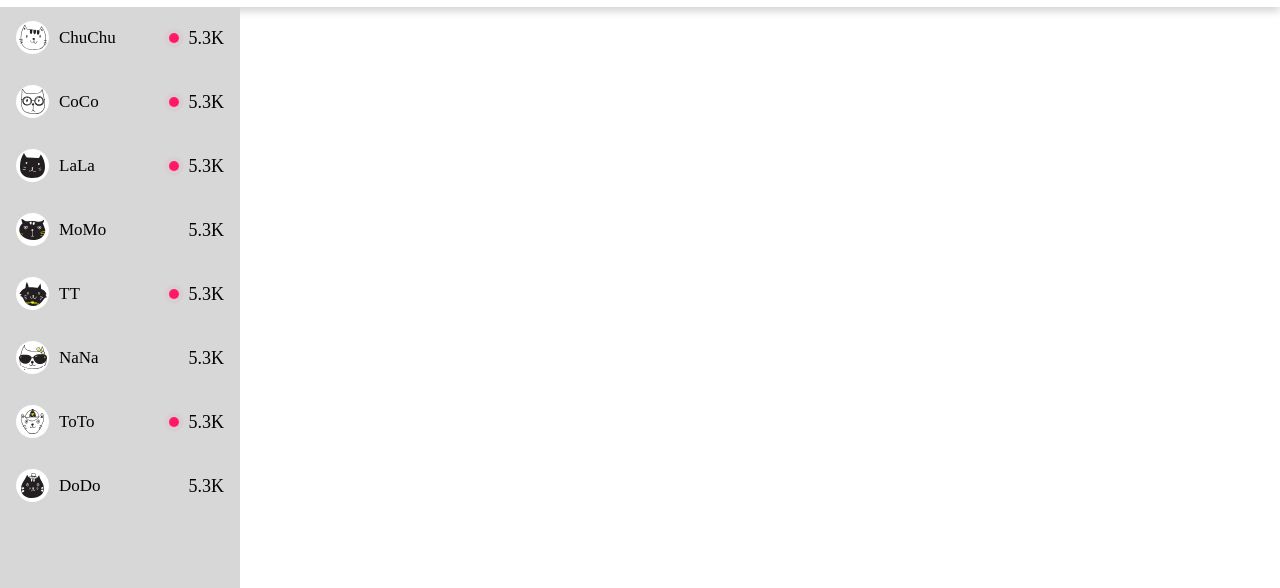
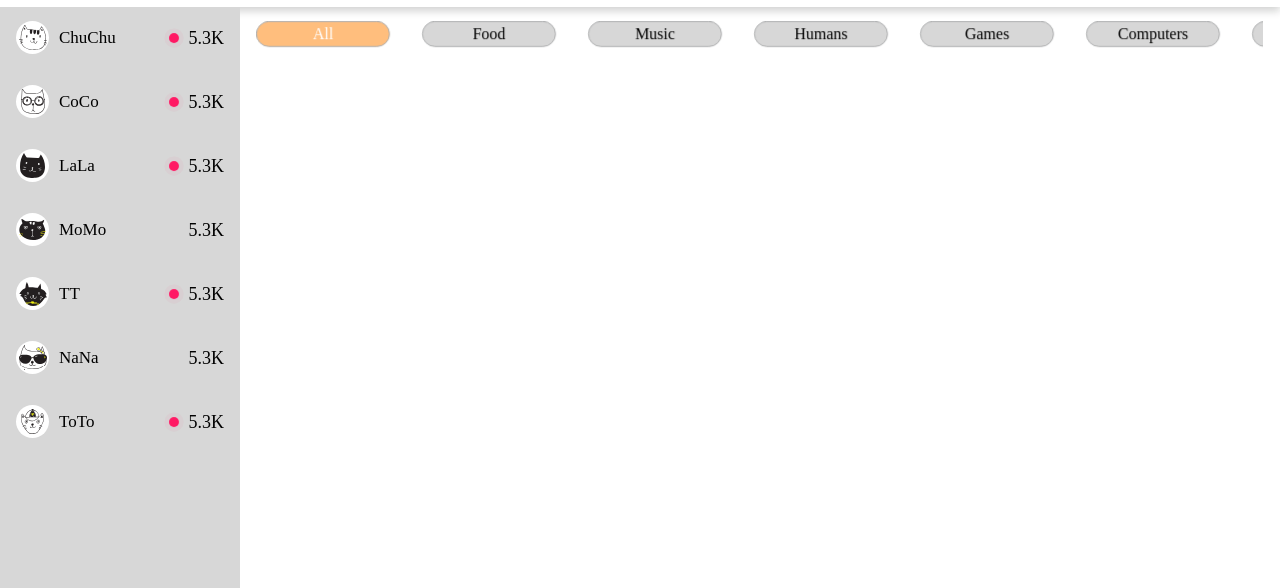
Before and after one commit to Liubomyr86/BulkaTV, a website: page html-css/index.html in a window 1280 px wide. Shown: the part 58-646 px from the top of the page. Drawn offline with Linux system fonts and the light colour scheme.

Commit message:
add categories horizontal-scroll

```diff
--- a/html-css/index.html
+++ b/html-css/index.html
@@ -131,7 +131,25 @@
         </div>
       </aside>
       <div class="content">
-        <div class="content__categories"></div>
+        <div class="content__categories categories">
+          <div class="categories__item">All</div>
+          <div class="categories__item">Food</div>
+          <div class="categories__item">Music</div>
+          <div class="categories__item">Humans</div>
+          <div class="categories__item">Games</div>
+          <div class="categories__item">Computers</div>
+          <div class="categories__item">Comedies</div>
+          <div class="categories__item">Apartments</div>
+          <div class="categories__item">Politics</div>
+          <div class="categories__item">Travelling</div>
+          <div class="categories__item">Fashion</div>
+          <div class="categories__item">Cooking show</div>
+          <div class="categories__item">Swimming</div>
+          <div class="categories__item">Human fun videos</div>
+          <div class="categories__item">Films</div>
+          <div class="categories__item">Series</div>
+          <div class="categories__item">Sports</div>
+        </div>
         <div class="content__slider"></div>
         <div class="content__video"></div>
       </div>
--- /dev/null
+++ b/html-css/sass/components/_categories.scss
@@ -0,0 +1,46 @@
+.categories {
+  position: absolute;
+  padding-top: 134px;
+  max-height: calc(100vw - 273px);
+  overflow-y: auto;
+  overflow-x: hidden;
+  transform: rotate(-90deg) translateY(-134px);
+  transform-origin: right top;
+
+  display: flex;
+  flex-direction: column;
+  row-gap: 140px;
+
+  & :first-child {
+    color: $neutralLight;
+    background-color: $primary;
+  }
+
+  &::-webkit-scrollbar-button {
+    width: 1px;
+    height: 1px;
+  }
+  &::-webkit-scrollbar {
+    width: 1px;
+    height: 1px;
+    background: transparent;
+  }
+
+  &__item {
+    border: 1px solid $secondaryDark;
+    background-color: $secondary;
+    padding: 7px;
+    border-radius: 25px;
+    height: 33px;
+    transform: rotate(90deg);
+    transform-origin: right top;
+    text-align: center;
+    font-size: 1.6rem;
+    cursor: pointer;
+
+    &:hover {
+      background-color: $secondaryDark;
+      color: $neutralDark;
+    }
+  }
+}
--- a/html-css/sass/components/_info.scss
+++ b/html-css/sass/components/_info.scss
@@ -11,11 +11,6 @@
     text-align: center;
     letter-spacing: 2px;
 
-    // &::-moz-selection {
-    //   color: $neutralLight;
-    //   background: $primary;
-    // }
-
     &::selection {
       color: $neutralLight;
       background: $primary;
--- /dev/null
+++ b/html-css/sass/layout/_content.scss
@@ -0,0 +1,6 @@
+.content {
+  display: flex;
+  flex-grow: 1;
+  min-height: calc(100vh - 65px);
+  padding: 14px 16px 17px 256px;
+}
--- a/html-css/sass/layout/_header.scss
+++ b/html-css/sass/layout/_header.scss
@@ -1,5 +1,10 @@
 .header {
   box-shadow: 0px 4px 8px rgba(13, 14, 13, 0.19);
+  position: fixed;
+  width: 100%;
+  top: 0;
+  background-color: $neutralLight;
+  z-index: 10;
 
   &__wrapper {
     display: flex;
--- a/html-css/sass/layout/_main.scss
+++ b/html-css/sass/layout/_main.scss
@@ -1,3 +1,4 @@
 .main {
   display: flex;
+  padding-top: 65px;
 }
--- a/html-css/sass/layout/_sidebar.scss
+++ b/html-css/sass/layout/_sidebar.scss
@@ -1,13 +1,15 @@
 .sidebar {
+  position: fixed;
   display: flex;
   flex-shrink: 0;
   width: 240px;
   background-color: $secondary;
   min-height: calc(100vh - 65px);
+  z-index: 10;
 
   &__users {
     position: fixed;
-    max-height: 500px;
+    max-height: 55vh;
     width: 240px;
     overflow-y: auto;
     overflow-x: hidden;
--- a/html-css/sass/style.scss
+++ b/html-css/sass/style.scss
@@ -11,8 +11,10 @@
 @import "components/user";
 @import "components/dot";
 @import "components/info";
+@import "components/categories";
 
 // Layout
 @import "layout/header";
 @import "layout/main";
 @import "layout/sidebar";
+@import "layout/content";
```
Also changed, not shown: html-css/style.css, 1 other file.
